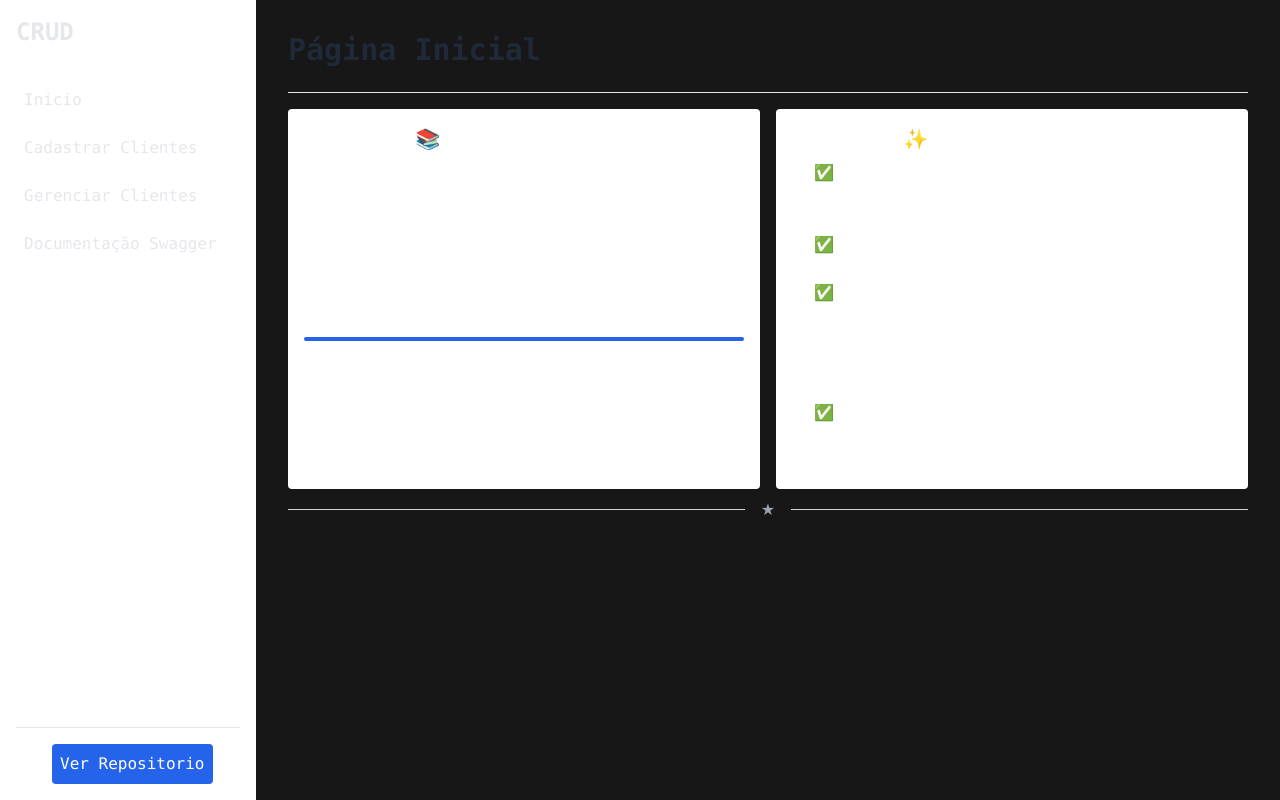
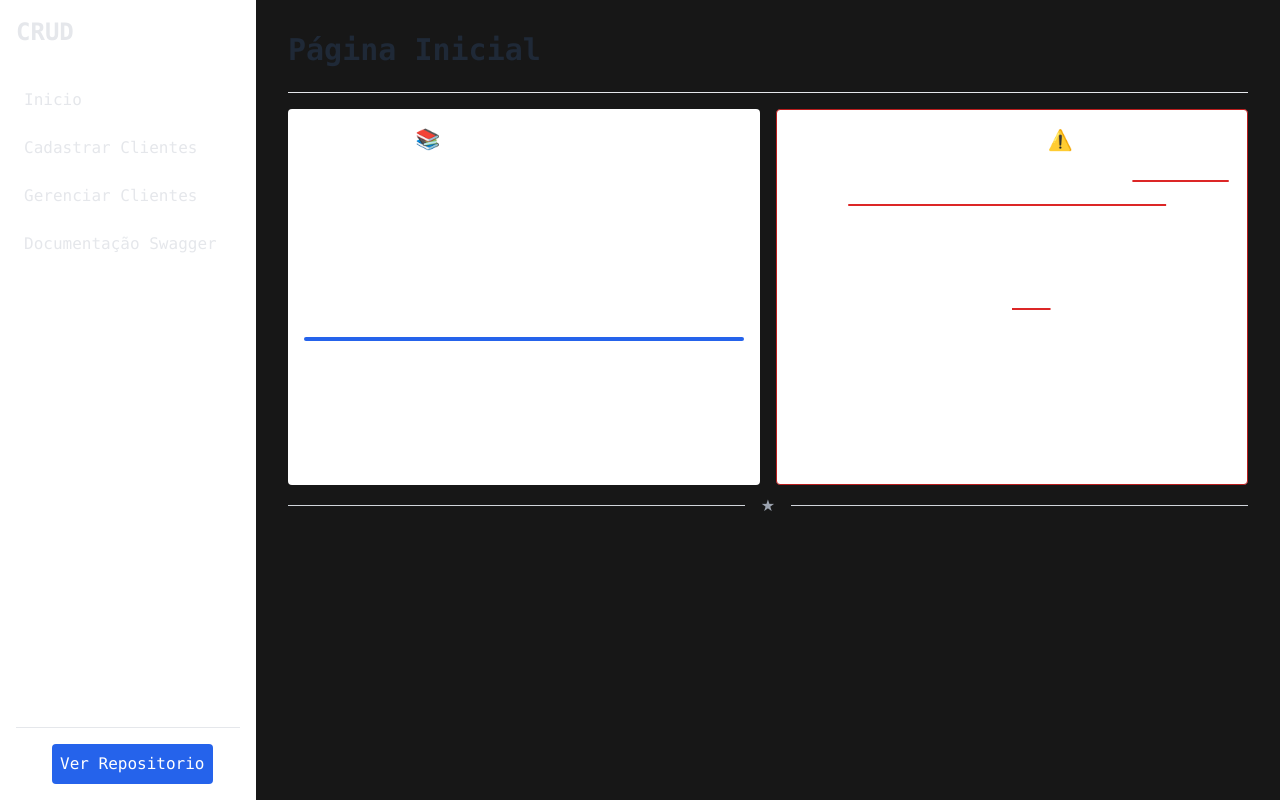
Before and after one commit to Jeancaetano12/Primeiro-Crud, a Next.js app: page / in a window 1280 px wide. Built offline with nearby package versions, Linux system fonts and the light colour scheme.

Commit message:
FEAT: Atualizar Inicio para incluir aviso sobre dados sensíveis e natureza da aplicação

```diff
--- a/src/app/page.tsx
+++ b/src/app/page.tsx
@@ -35,14 +35,11 @@ export default function Home() {
             garantir uma base de código estável, segura e alinhada com as melhores práticas de desenvolvimento web
             atuais.
           </div>
-          <div className="bg-white dark:bg-gray-800 p-4 mt-2 rounded">
-            <h2 className="text-xl text-center font-bold mb-2">✨ Funcionalidades</h2>
-            <ul className="list-disc list-inside">
-              <li>✅ Listagem de Clientes (Read): Visualização em tempo real de todos os clientes cadastrados no banco de dados.</li>
-              <li>✅ Criação de Clientes (Create): Formulário dedicado para adicionar novos clientes.</li>
-              <li>✅ Atualização de Clientes (Update): Edição dos dados de um cliente existente através de uma janela modal, proporcionando uma experiência de usuário fluida sem a necessidade de navegar para outra página.</li>
-              <li>✅ Exclusão de Clientes (Delete): Remoção de clientes do sistema de forma simples e rápida.</li>
-            </ul>
+          <div className="bg-white dark:bg-gray-800 p-4 mt-2 rounded border border-red-700 dark:border-red-500">
+            <h2 className="text-xl text-center font-bold mb-2">Atenção ⚠️</h2>
+            <p className="mb-2 text-center">Esta aplicação é uma demonstração. <span className="underline underline-offset-3 decoration-2 decoration-red-600 dark:decoration-red-600 text-shadow-lg/55">
+              Não insira dados sensíveis em nenhum momento</span>.</p>
+              <p className="mb-2 text-center">Essa aplicação não possui verificação de dados, é puramente uma prova de conceito e os dados aqui registrados não são utilizados para <span className="underline underline-offset-3 decoration-2 decoration-red-600 dark:decoration-red-600 text-shadow-lg/55">nada</span>.</p>
           </div>
         </div>
         {/* Divisoria bonintinha */}
```
